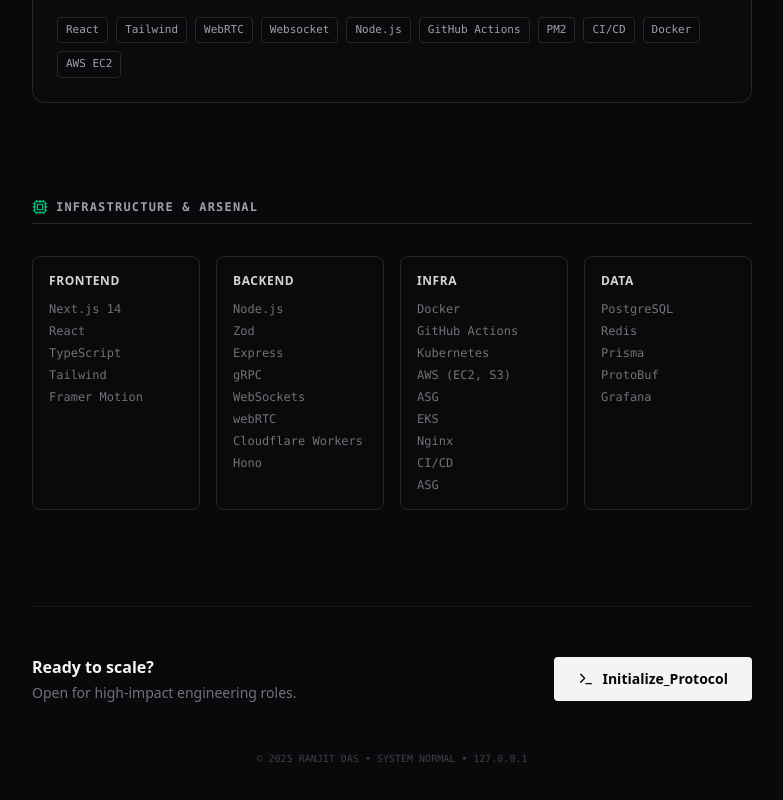
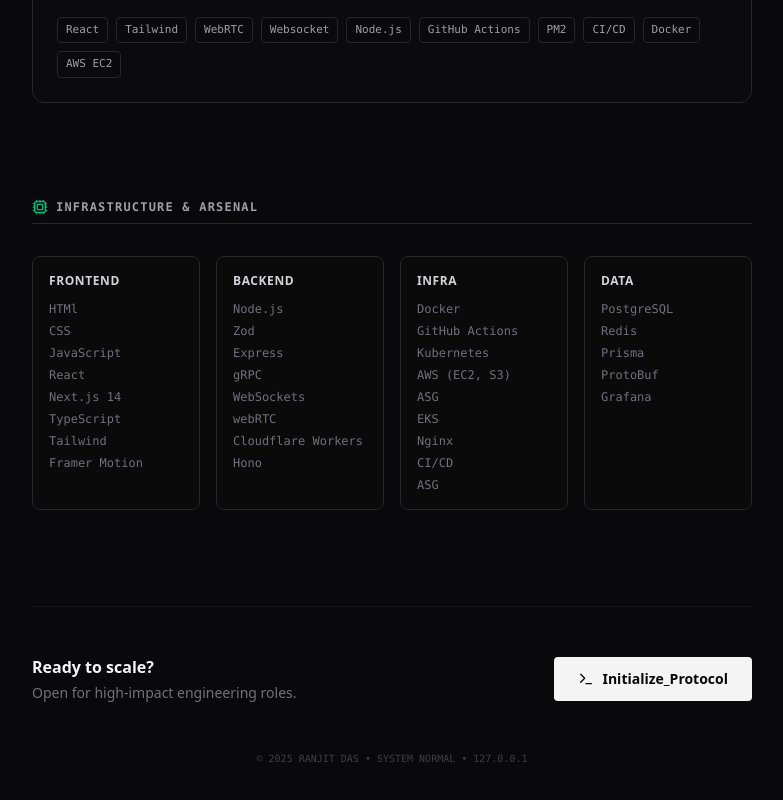
Before and after one commit to ranjit1024/PortfolioV2, a React (Vite) app: page / in a window 1280 px wide. Shown: the part 860-1660 px from the top of the page, without its empty margins (248-1031 px from the left). Built offline with nearby package versions, Linux system fonts and the light colour scheme; a web font is replaced by a local one.

Commit message:
skills added

```diff
--- a/src/App.tsx
+++ b/src/App.tsx
@@ -37,7 +37,7 @@
 ];
 
 const STACK = {
-  "Frontend": ["Next.js 14", "React", "TypeScript", "Tailwind", "Framer Motion"],
+  "Frontend": ["HTMl", "CSS", "JavaScript", "React","Next.js 14",  "TypeScript", "Tailwind", "Framer Motion"],
   "Backend": ["Node.js", "Zod", "Express", "gRPC", "WebSockets", "webRTC", "Cloudflare Workers", "Hono"],
   "Infra": ["Docker","GitHub Actions", "Kubernetes", "AWS (EC2, S3)", "ASG", "EKS", "Nginx", "CI/CD", "ASG"],
   "Data": ["PostgreSQL", "Redis", "Prisma", "ProtoBuf", "Grafana",]
```
